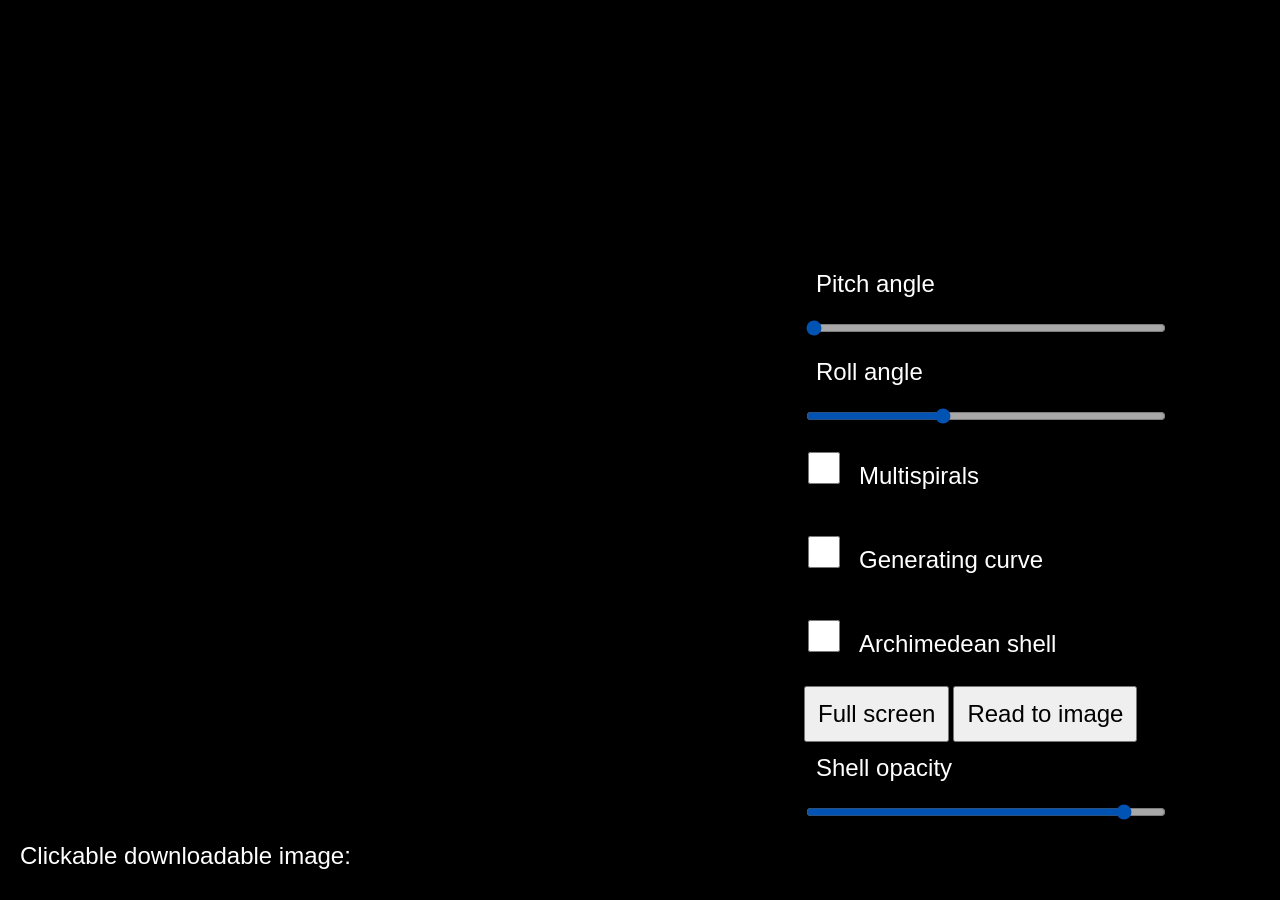
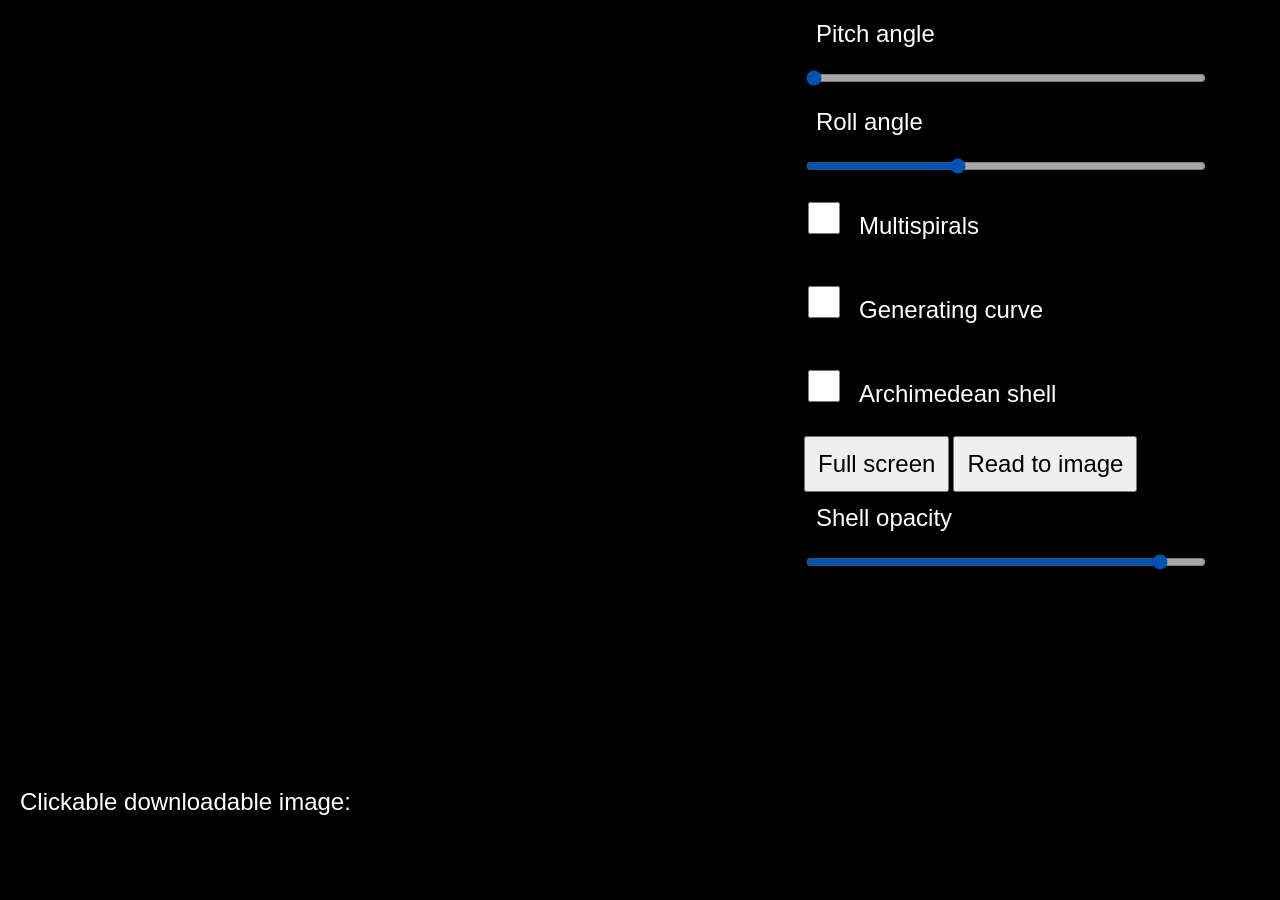

A major update, to demonstrate also slant-helical (allometric) shells. Archimedean shells for now disabled. Multispirals now done more simply and in fragment shader. Option to display also corresponding planispiral and circular helix. Greatly expanded UI that controls a much wider range of shapes of shells. More systematic and tidy coding of the mathematical expressions.

--- a/spiramirabilis.css
+++ b/spiramirabilis.css
@@ -1,5 +1,5 @@
 /*
-Copyright (C) 2025 [author redacted] 
+Copyright (C) 2025–2026 [author redacted] 
 
 This CSS code is free software; you can redistribute it
 and/or modify it under the terms of the GNU General Public
@@ -16,6 +16,7 @@ along with this program.  If not, see <http://www.gnu.org/licenses/>.
 */
 body>canvas {
 	display:inline-block;
+	vertical-align: top;
 	height:min(100vw,100vh,768px);
 	width:min(100vw,100vh,768px);
 	margin-right:24px;
@@ -23,7 +24,13 @@ body>canvas {
 
 #app-menu {
 	display:inline-block;
-	min-width:360px;
+	min-width:400px;
+	max-width:768px;
+}
+
+#w-label,#sigma-label,#lead0-label,#derived-label {
+	font-size:36px;	
+	min-width:400px;
 	max-width:768px;
 }
 
